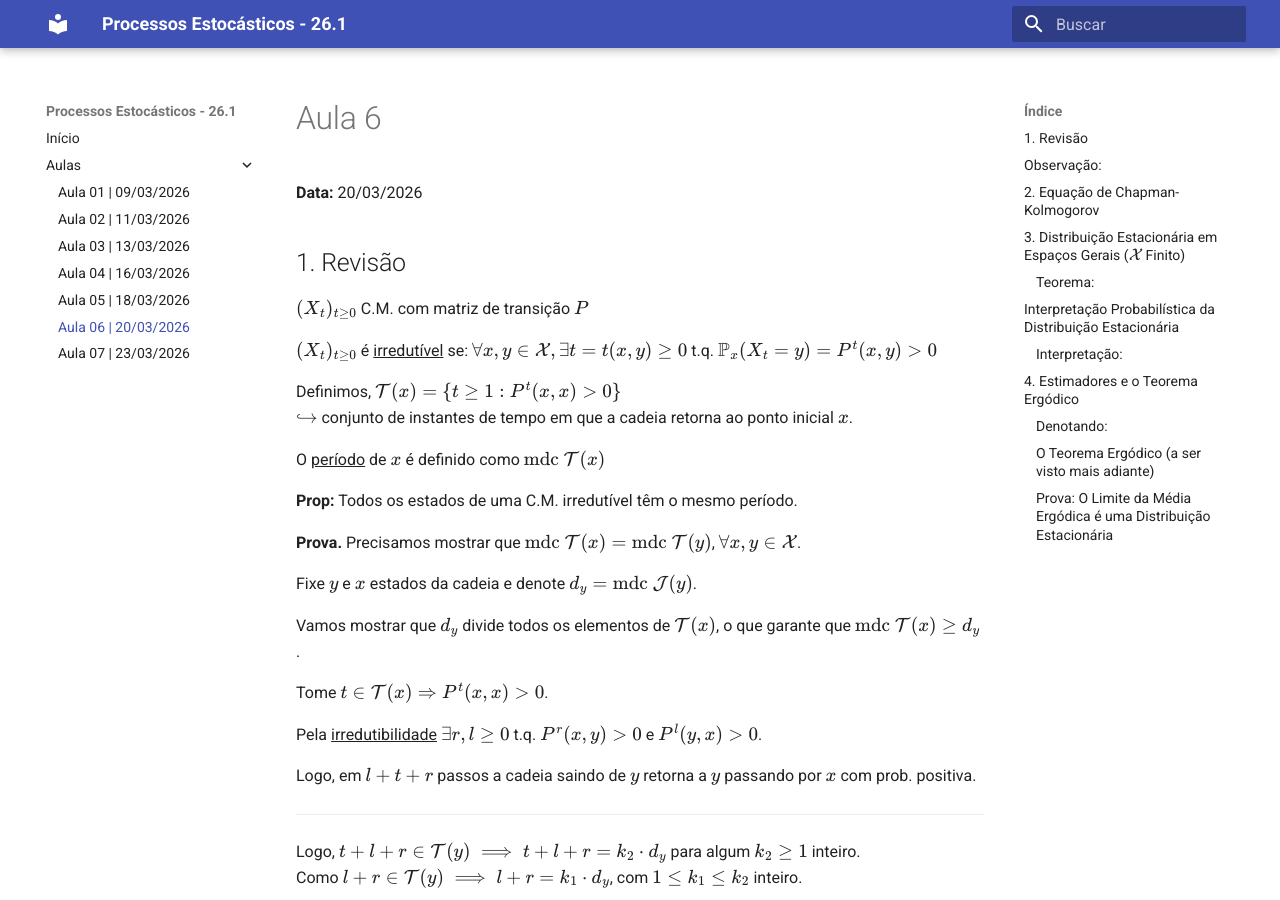
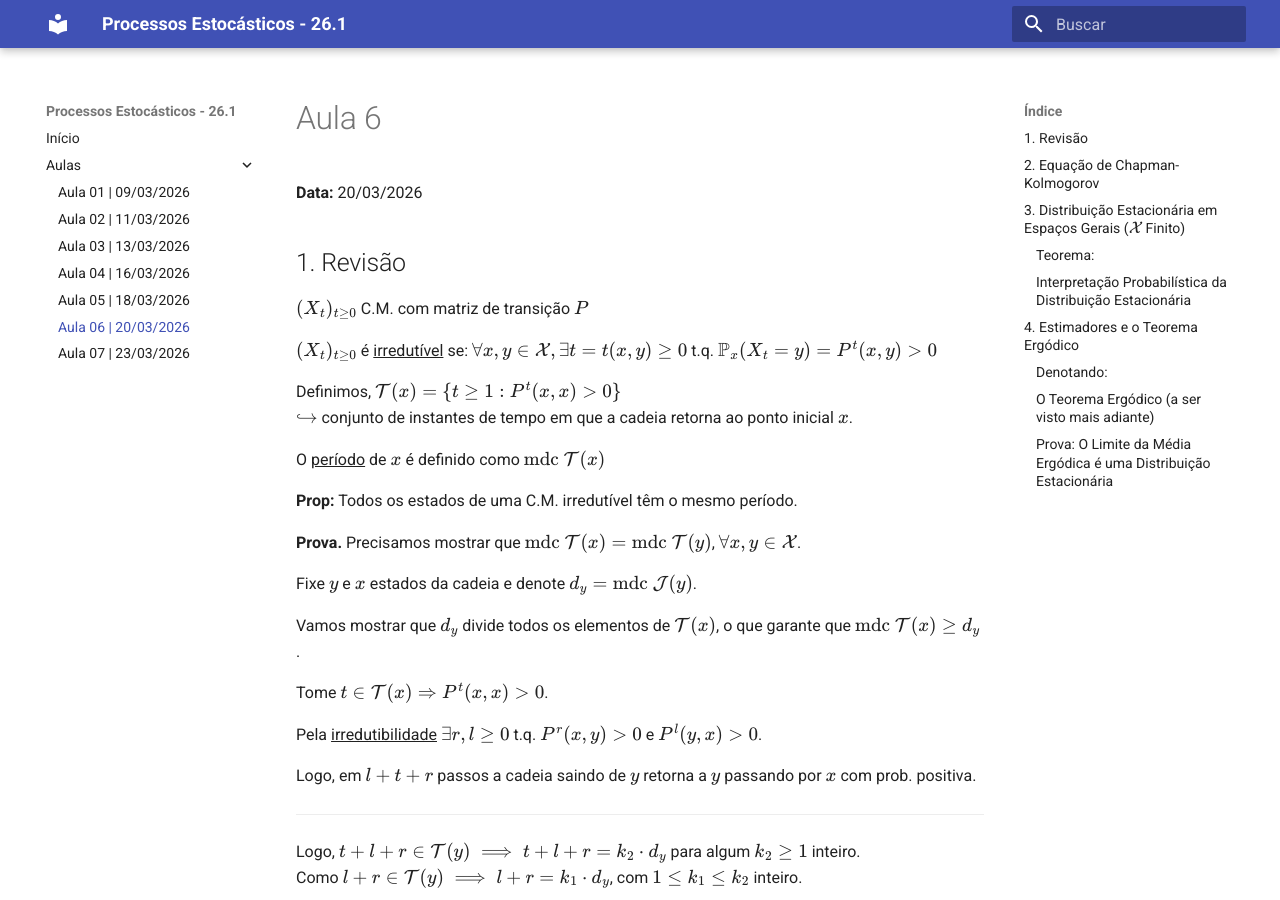
Before and after one commit to lcarlosazeredo/notas-estocasticos, an MkDocs documentation site: the page built from docs/aulas/Aula06.md, in a window 1280 px wide and 900 px high. Built offline with MkDocs 1.6.1 and Material for MkDocs 9.7.7, drawn with Linux system fonts in a browser that asks for light colours.

Commit message:
Atualização Aula6

```diff
--- a/docs/aulas/Aula06.md
+++ b/docs/aulas/Aula06.md
@@ -44,7 +44,7 @@ $d_y = \text{MDC } \mathcal{T}(y) \geq d_x$
 
 ---
 
-## Observação:
+Observação:
 
 Para mostrar que $l + r \in \mathcal{T}(y)$, precisamos mostrar que a probabilidade de transição em $l+r$ passos é estritamente positiva:
 
@@ -96,9 +96,9 @@ $$\pi = \pi P \quad \text{e} \quad \boxed{\pi = \lim_{T \to \infty} \nu_T}$$
 
 Se, além disso, $P$ é **irredutível**, então $\pi$ é **único** e $\pi(x) > 0$ para todo $x \in \mathcal{X}$.
 
-## Interpretação Probabilística da Distribuição Estacionária
+### Interpretação Probabilística da Distribuição Estacionária
 
-### Interpretação:
+Interpretação:
 
 $$
 \begin{aligned}
```
